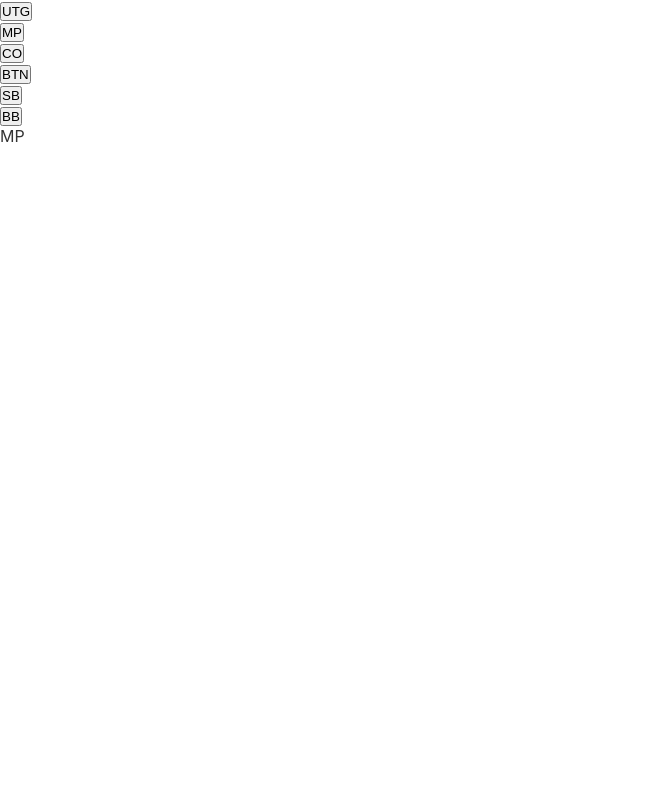
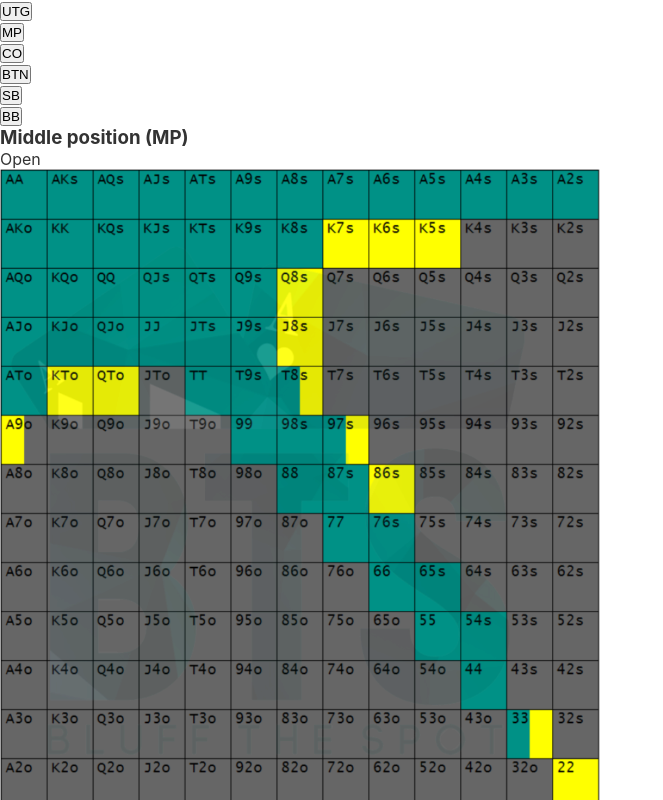
Before and after one commit to TDAK1509/poker-preflop-bible, a Svelte app: page / in a window 1280 px wide. Both pictures are taken after a click on the button "MP". Shown: the top 800 px of the page, without its empty margins (0-663 px from the left). Built offline with nearby package versions, Linux system fonts and the light colour scheme.

Commit message:
Add images to MP

```diff
--- a/src/components/MP.svelte
+++ b/src/components/MP.svelte
@@ -1,5 +1,38 @@
-<script>
-  // your script goes here
+<script lang="ts">
+  import RangeImage from "./RangeImage.svelte";
+  import type { RangeImageInterface } from "../types/RangeImage";
+
+  let images: RangeImageInterface[] = [
+    {
+      title: "Open",
+      imageSrc: "assets/images/open_MP.png",
+      alt: "open_MP.png",
+    },
+    {
+      title: "3bet",
+      imageSrc: "assets/images/3bet_MPvUTG.png",
+      alt: "3bet_MPvUTG.png",
+    },
+    {
+      title: "vs 3bet IP",
+      imageSrc: "assets/images/vs3bet_MP-IP.png",
+      alt: "vs3bet_MP-IP.png",
+    },
+    {
+      title: "vs 3bet OOP",
+      imageSrc: "assets/images/vs3bet_MP-OOP.png",
+      alt: "vs3bet_MP-OOP.png",
+    },
+    {
+      title: "vs 4bet",
+      imageSrc: "assets/images/vs4bet_MPvUTG.png",
+      alt: "vs4bet_MPvUTG.png",
+    },
+  ];
 </script>
 
-<p>MP</p>
+<h3>Middle position (MP)</h3>
+
+{#each images as image}
+  <RangeImage {...image} />
+{/each}
--- /dev/null
+++ b/src/types/RangeImage.ts
@@ -0,0 +1,5 @@
+export interface RangeImageInterface {
+  title: string;
+  imageSrc: string;
+  alt: string;
+}
```
Also changed, not shown: src/components/UTG.svelte (+1 -6 lines).
